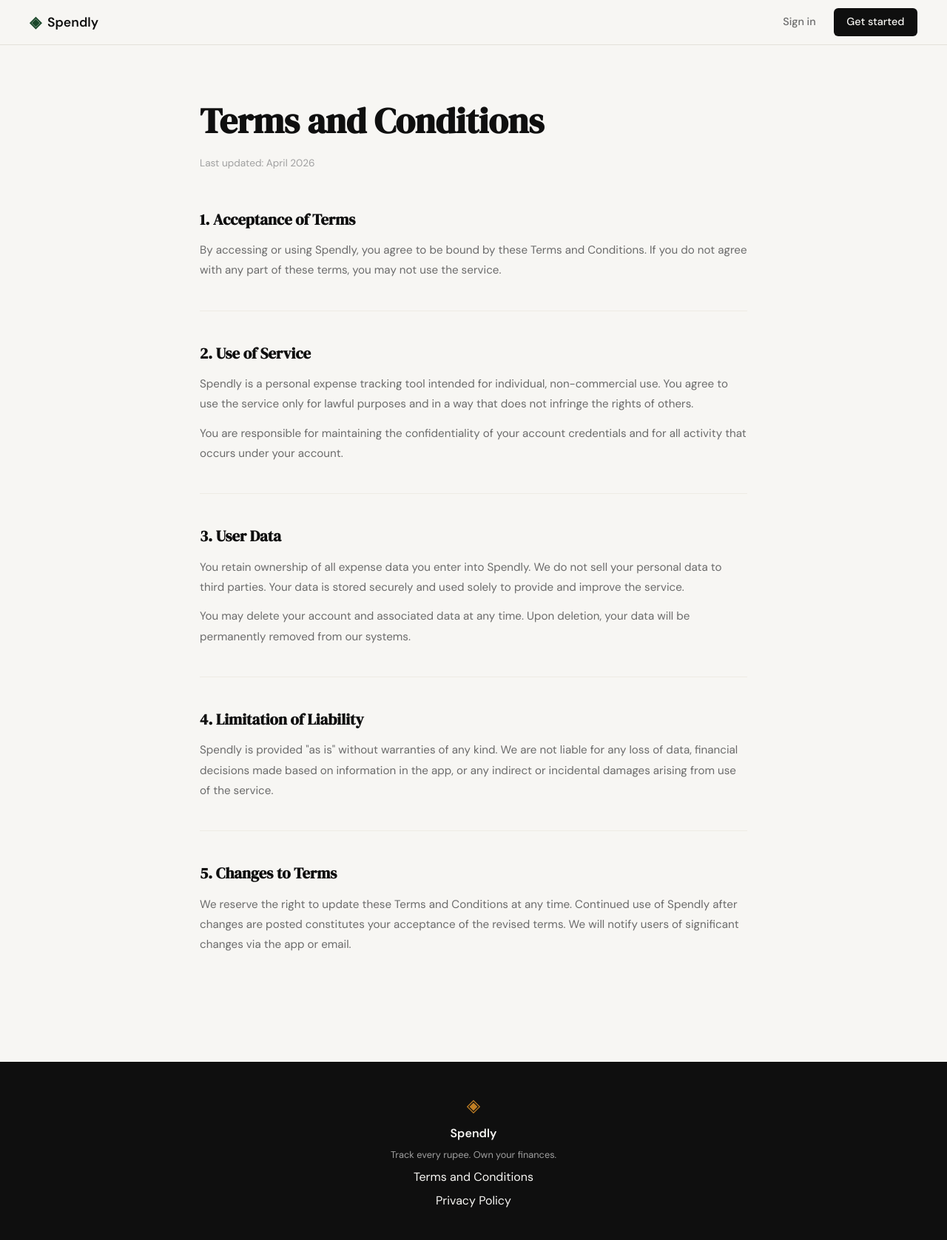
After one commit to asifgit-1572/spendly, a Flask app: page /terms in a window 1280 px wide. The commit adds this page. Shown: the whole page at 74% size. Run offline with Flask 3, Linux system fonts and the light colour scheme.

Commit message:
landing: add terms and conditions page and route

```diff
--- a/app.py
+++ b/app.py
@@ -26,6 +26,11 @@ def login():
 # Placeholder routes — students will implement these                  #
 # ------------------------------------------------------------------ #
 
+@app.route("/terms")
+def terms():
+    return render_template("terms.html")
+
+
 @app.route("/logout")
 def logout():
     return "Logout — coming in Step 3"
--- a/static/css/style.css
+++ b/static/css/style.css
@@ -508,6 +508,61 @@ a { color: inherit; text-decoration: none; }
 }
 
 /* ------------------------------------------------------------------ */
+/* Legal pages (Terms, Privacy)                                        */
+/* ------------------------------------------------------------------ */
+
+.legal-page {
+    padding: 4rem 2rem;
+}
+
+.legal-inner {
+    max-width: 740px;
+    margin: 0 auto;
+}
+
+.legal-inner h1 {
+    font-family: var(--font-display);
+    font-size: clamp(2rem, 4vw, 3rem);
+    color: var(--ink);
+    margin-bottom: 0.5rem;
+}
+
+.legal-updated {
+    font-size: 0.85rem;
+    color: var(--ink-faint);
+    margin-bottom: 3rem;
+    display: block;
+}
+
+.legal-section {
+    margin-bottom: 2.5rem;
+    padding-bottom: 2.5rem;
+    border-bottom: 1px solid var(--border-soft);
+}
+
+.legal-section:last-child {
+    border-bottom: none;
+}
+
+.legal-section h2 {
+    font-family: var(--font-display);
+    font-size: 1.3rem;
+    color: var(--ink);
+    margin-bottom: 0.75rem;
+}
+
+.legal-section p {
+    font-size: 0.95rem;
+    color: var(--ink-muted);
+    line-height: 1.8;
+    margin-bottom: 0.75rem;
+}
+
+.legal-section p:last-child {
+    margin-bottom: 0;
+}
+
+/* ------------------------------------------------------------------ */
 /* Responsive                                                          */
 /* ------------------------------------------------------------------ */
 
--- a/templates/base.html
+++ b/templates/base.html
@@ -34,7 +34,7 @@
             <span class="brand-icon">◈</span>
             <span class="footer-name">Spendly</span>
             <p class="footer-copy">Track every rupee. Own your finances.</p>
-            <a href="#">Terms and Conditions</a>
+            <a href="/terms">Terms and Conditions</a>
             <a href="#">Privacy Policy</a>
         </div>
     </footer>
--- /dev/null
+++ b/templates/terms.html
@@ -0,0 +1,39 @@
+{% extends "base.html" %}
+
+{% block title %}Terms and Conditions — Spendly{% endblock %}
+
+{% block content %}
+<div class="legal-page">
+    <div class="legal-inner">
+        <h1>Terms and Conditions</h1>
+        <p class="legal-updated">Last updated: April 2026</p>
+
+        <section class="legal-section">
+            <h2>1. Acceptance of Terms</h2>
+            <p>By accessing or using Spendly, you agree to be bound by these Terms and Conditions. If you do not agree with any part of these terms, you may not use the service.</p>
+        </section>
+
+        <section class="legal-section">
+            <h2>2. Use of Service</h2>
+            <p>Spendly is a personal expense tracking tool intended for individual, non-commercial use. You agree to use the service only for lawful purposes and in a way that does not infringe the rights of others.</p>
+            <p>You are responsible for maintaining the confidentiality of your account credentials and for all activity that occurs under your account.</p>
+        </section>
+
+        <section class="legal-section">
+            <h2>3. User Data</h2>
+            <p>You retain ownership of all expense data you enter into Spendly. We do not sell your personal data to third parties. Your data is stored securely and used solely to provide and improve the service.</p>
+            <p>You may delete your account and associated data at any time. Upon deletion, your data will be permanently removed from our systems.</p>
+        </section>
+
+        <section class="legal-section">
+            <h2>4. Limitation of Liability</h2>
+            <p>Spendly is provided "as is" without warranties of any kind. We are not liable for any loss of data, financial decisions made based on information in the app, or any indirect or incidental damages arising from use of the service.</p>
+        </section>
+
+        <section class="legal-section">
+            <h2>5. Changes to Terms</h2>
+            <p>We reserve the right to update these Terms and Conditions at any time. Continued use of Spendly after changes are posted constitutes your acceptance of the revised terms. We will notify users of significant changes via the app or email.</p>
+        </section>
+    </div>
+</div>
+{% endblock %}
```
Also changed, not shown: files.txt (+21 -0 lines).
